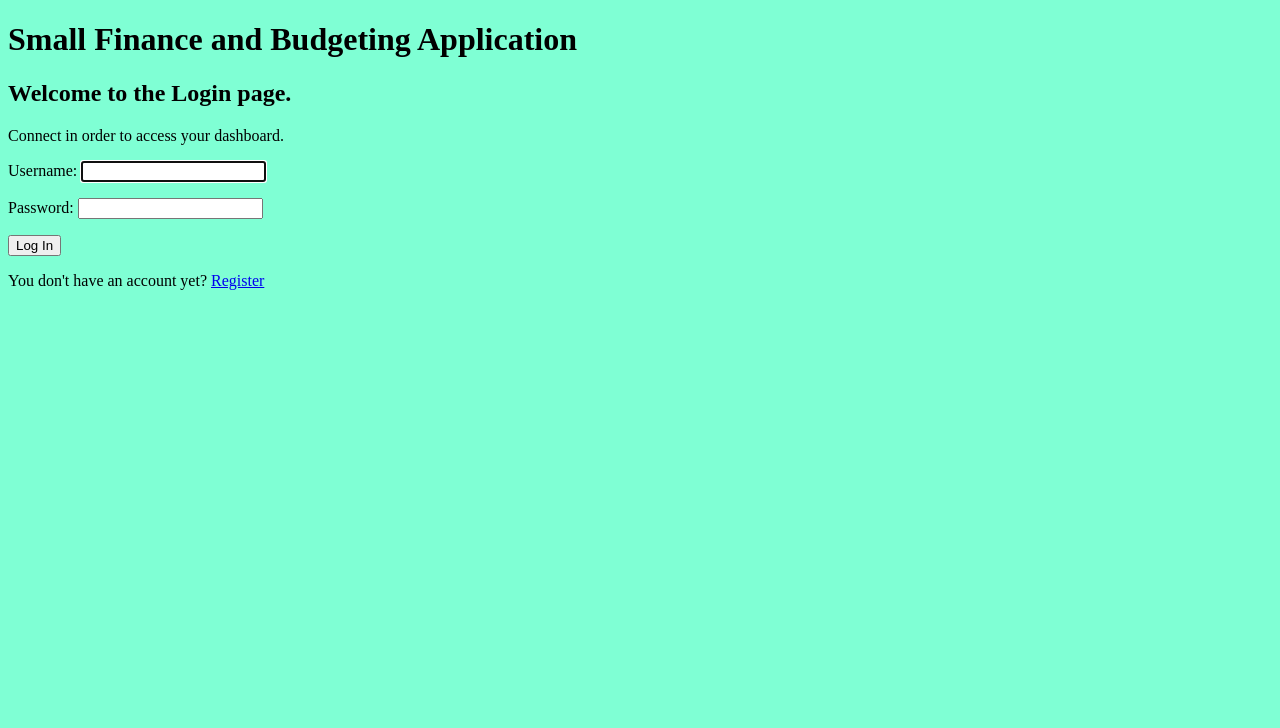
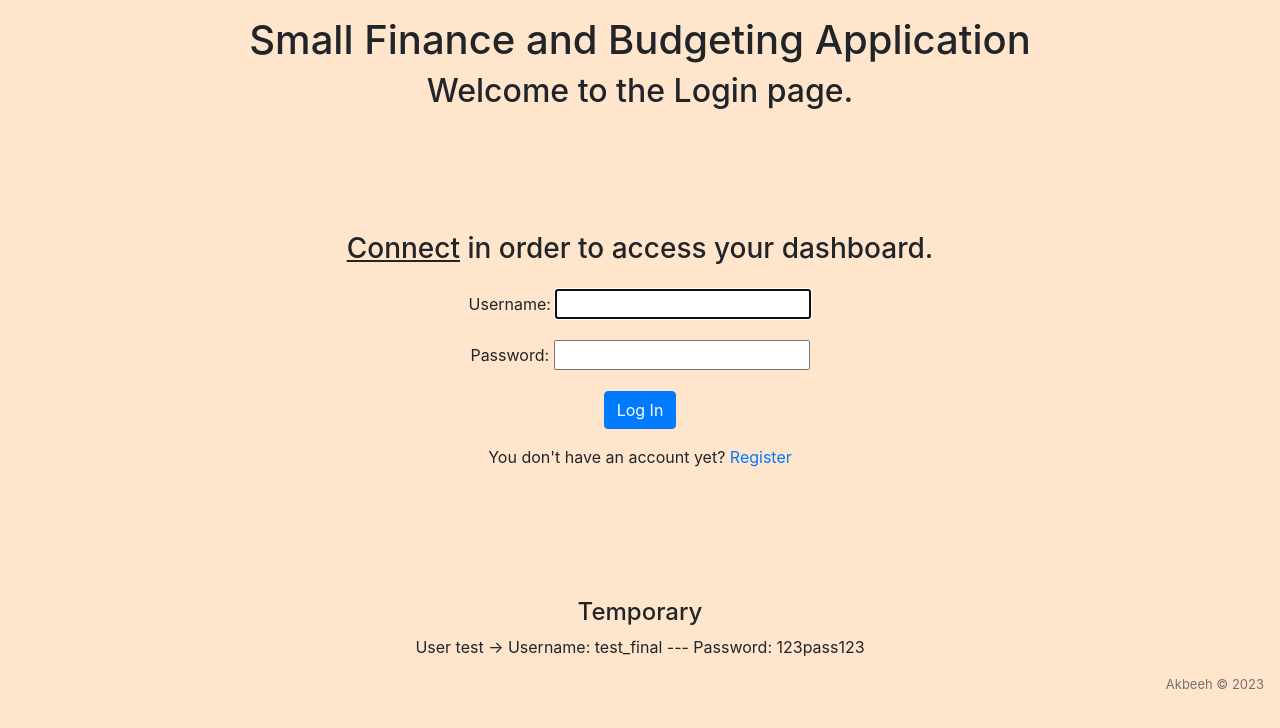
Before and after one commit to Akbeeh/small-finance-budgeting-app, a Django app: a page that uses backend/templates/base.html in a window 1280 px wide. Shown: the top 728 px of the page. Run offline with Django 4.2, Linux system fonts and the light colour scheme.

Commit message:
Add styles to the pages, transactions table DB corrected, next step is to add a dashboard

```diff
--- a/backend/static/style.css
+++ b/backend/static/style.css
@@ -1,3 +1,50 @@
 body {
-	background-color: aquamarine;
+	background-color: #ffe5cc;
+	margin: 1em;
 }
+
+h1 {
+	text-align: center;
+}
+
+h2 {
+	text-align: center;
+}
+
+h4 {
+	text-align: center;
+}
+
+.info {
+	text-align: center;
+}
+
+.login {
+	display: flex;
+	align-items: center; /* Vertical centering */
+	justify-content: center; /* Horizontal centering */
+	width: 100%;
+	height: 60vh; /* 60% of the viewport height */
+}
+
+.form {
+	padding-top: 1em;
+	padding-bottom: 1em;
+}
+
+p {
+	padding: 2fr;
+}
+
+/* ---------- FOOTER ---------- */
+.footer {
+	text-align: right;
+	margin: 0;
+}
+
+.footer .copyright {
+	margin-top: 14px;
+	margin-bottom: 0;
+	font-size: 13px;
+	opacity: 0.6;
+}
--- a/backend/templates/base.html
+++ b/backend/templates/base.html
@@ -3,14 +3,46 @@
 <html lang="en">
 	<head>
 		<meta charset="UTF-8" />
-		<meta name="viewport" content="width=device-width, initial-scale=1.0" />
+		<meta
+			name="viewport"
+			content="width=device-width, initial-scale=1, shrink-to-fit=no"
+		/>
+		<!-- Bootstrap CSS -->
+		<link
+			rel="stylesheet"
+			href="https://cdn.jsdelivr.net/npm/bootstrap@4.1.3/dist/css/bootstrap.min.css"
+			integrity="sha384-MCw98/SFnGE8fJT3GXwEOngsV7Zt27NXFoaoApmYm81iuXoPkFOJwJ8ERdknLPMO"
+			crossorigin="anonymous"
+		/>
 		<link href="{% static 'style.css' %}" rel="stylesheet" type="text/css" />
 		<title>Small Finance and Budgeting Application</title>
 	</head>
 	<body>
-		<main>
-			<h1>Small Finance and Budgeting Application</h1>
-			{% block content %}{% endblock %}
-		</main>
+		<h1>Small Finance and Budgeting Application</h1>
+		{% block content %}{% endblock %}
+		<div class="footer">
+			<footer>
+				<div>
+					<p class="copyright">Akbeeh © 2023</p>
+				</div>
+				<!-- Optional JavaScript -->
+				<!-- jQuery first, then Popper.js, then Bootstrap JS -->
+				<script
+					src="https://code.jquery.com/jquery-3.4.1.slim.min.js"
+					integrity="sha384-J6qa4849blE2+poT4WnyKhv5vZF5SrPo0iEjwBvKU7imGFAV0wwj1yYfoRSJoZ+n"
+					crossorigin="anonymous"
+				></script>
+				<script
+					src="https://cdn.jsdelivr.net/npm/popper.js@1.16.0/dist/umd/popper.min.js"
+					integrity="sha384-Q6E9RHvbIyZFJoft+2mJbHaEWldlvI9IOYy5n3zV9zzTtmI3UksdQRVvoxMfooAo"
+					crossorigin="anonymous"
+				></script>
+				<script
+					src="https://cdn.jsdelivr.net/npm/bootstrap@4.4.1/dist/js/bootstrap.min.js"
+					integrity="sha384-wfSDF2E50Y2D1uUdj0O3uMBJnjuUD4Ih7YwaYd1iqfktj0Uod8GCExl3Og8ifwB6"
+					crossorigin="anonymous"
+				></script>
+			</footer>
+		</div>
 	</body>
 </html>
--- a/backend/templates/pages/login.html
+++ b/backend/templates/pages/login.html
@@ -1,11 +1,24 @@
-{% extends "base.html" %} {% load static %} {% block content %}
+{% extends "base.html" %} {% block content %}
 <h2>Welcome to the Login page.</h2>
-<p>Connect in order to access your dashboard.</p>
-<form action="{% url 'login' %}" method="post">
+<div class="login">
+	<div>
+		<div class="info">
+			<h3><u>Connect</u> in order to access your dashboard.</h3>
+		</div>
+		<div class="info">
+			<form action="{% url 'login' %}" method="post" class="form">
 				{% csrf_token %} {{ login_form.as_p }}
 				<button type="submit" class="btn btn-primary">Log In</button>
 			</form>
 			<p>
-	You don't have an account yet? <a href="{% url 'register' %}">Register</a>
+				You don't have an account yet?
+				<a href="{% url 'register' %}">Register</a>
 			</p>
+		</div>
+	</div>
+</div>
+<div class="info">
+	<h4>Temporary</h4>
+	<p>User test -> Username: test_final --- Password: 123pass123</p>
 	{% endblock content %}
+</div>
--- a/backend/templates/pages/transactions.html
+++ b/backend/templates/pages/transactions.html
@@ -1,5 +1,5 @@
 {% extends "base.html" %} {% block content %}
-<h2>Here are the transactions:</h2>
+<h3>Here are the transactions:</h3>
 <ul>
 	{% for transaction in transactions %}
 	<li>
@@ -9,5 +9,6 @@
 	</li>
 	{% endfor %}
 </ul>
-<a href="{% url 'add_transaction' %}">Add a new transaction</a>
+<p><a href="{% url 'add_transaction' %}">Add a new transaction</a></p>
+<p>If you want to go back home, click <a href="{% url 'home' %}">here</a>.</p>
 {% endblock content %}
```
Also changed, not shown: backend/templates/pages/register.html (+17 -7 lines), README.md. Lines whose indentation alone changed are shown as unchanged.
